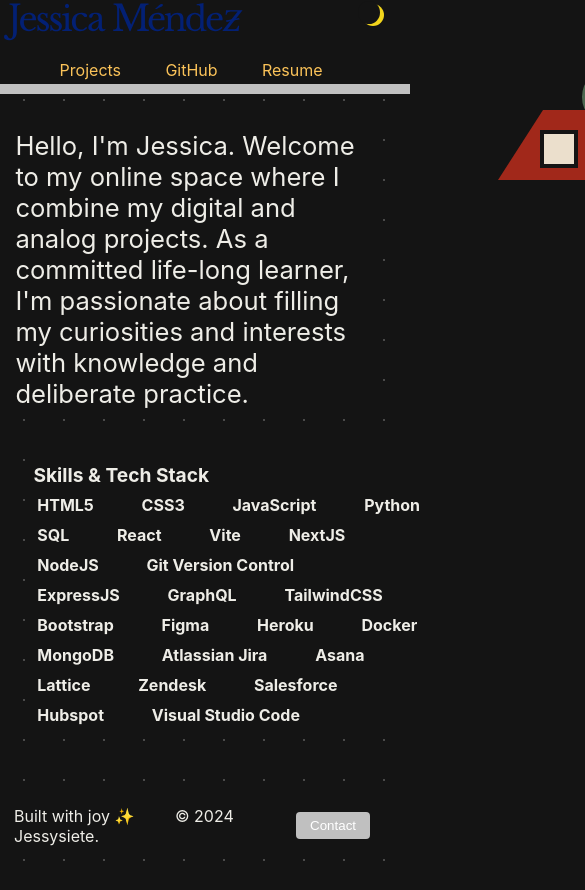
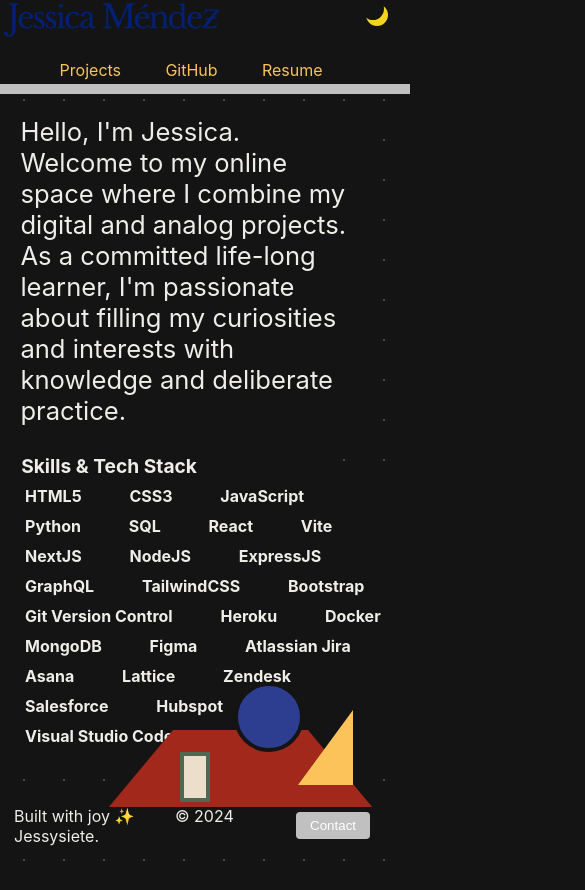
Before and after one commit to jessysiete/portfolio-jessysiete, a React (Vite) app: page / in a window 390 px wide. Shown: the top 890 px of the page, 585 px wide, since content can reach past the window. Built offline with nearby package versions, Linux system fonts and the light colour scheme.

Commit message:
home page shapes and responsive update

```diff
--- a/index.html
+++ b/index.html
@@ -6,7 +6,7 @@
   <head>
     <meta charset="UTF-8" />
     <link rel="icon" type="image/svg+xml" href="/favicon.svg" />
-    <meta name="viewport" content="width=device-width, initial-scale=1.0" />
+    <meta name="viewport" content="width=device-width, initial-scale=1.0, user-scalable=no" />
     <title>J. Mendez</title>
   </head>
   <body>
--- a/src/pages/App/App.css
+++ b/src/pages/App/App.css
@@ -1,3 +1,7 @@
+* {
+  box-sizing: border-box;
+}
+
 :root {
   --background-color: #ebdfcc;
   --background-color-opposite: #141414;
--- a/src/pages/Home/HomePage.css
+++ b/src/pages/Home/HomePage.css
@@ -30,8 +30,8 @@
   flex-direction: column;
   align-items: center;
   width: 98%;
-  height: 100vh;
-  min-height: 600px;
+  height: 100%;
+  min-height: 800px;
   margin-top: 40px;
   padding: 0px;
   /* border: 6px dashed rgb(106, 106, 106); */
@@ -72,6 +72,8 @@
   margin: 0px;
   top: 0px;
   height: fit-content;
+  background-color: var(--background-color);
+
   font-weight: bold;
 
 }
@@ -100,25 +102,28 @@
   width: 520px;
   top: 0px;
   font-size: 1.2rem;
+  background-color: var(--background-color);
+
 }
 
 .shapes {
   width: 210px;
   height: 160px;
   position: relative;
+  display: flex;
   top: -100px;
   /* left: 18px; */
-  left: 408px;
-  z-index: 1000;
+  left: 258px;
+
 }
 
 .trapezoid {
   position: absolute;
-  border-bottom: 70px solid #a1281a;
-  border-left: 45px solid transparent;
-  border-right: 45px solid transparent;
+  border-bottom: 120px solid #a1281a;
+  border-left: 75px solid transparent;
+  border-right: 75px solid transparent;
   height: 0px;
-  width: 105px;
+  width: 335px;
   bottom: 0px;
 }
 
@@ -126,32 +131,32 @@
   position: absolute;
   width: 0;
   height: 0;
-  bottom: 25px;
-  right:15px;
-  border-left: 25px solid transparent;
-  border-right: 25px solid transparent;
-  border-bottom: 50px solid var(--link-color);
+  bottom: 35px;
+  left: 258px;
+  border-left: 55px solid transparent;
+  border-right: 0px solid transparent;
+  border-bottom: 75px solid var(--link-color);
 }
 
 .circle {
   position: absolute;
-  height: 50px;
-  width: 50px;
-  right: 68px;
-  bottom: 54px;
+  height: 80px;
+  width: 80px;
+  left: 166px;
+  bottom: 98px;
   background-color: #2d3e90;
+  border: 4px solid var(--background-color);
   border-radius: 50%;
-  border: 4px solid var(--link-color-opposite);
 }
 
 .square {
   position: absolute;
-  height: 30px;
-  width: 30px;
-  bottom: 12px;
-  left: 42px;
+  height: 70px;
+  width: 40px;
+  bottom: 22px;
+  left: 102px;
   background-color: var(--background-color-opposite);
-  border: 4px solid var(--background-color);
+  border: 4px solid var(--link-color-opposite);
 }
 
 @media (max-width: 1024px) {
@@ -163,9 +168,7 @@
   flex-direction: column;
   align-items: left;
   margin: 0px;
-  /* width: 300px; */
-  /* height: 200px; */
-  top: 200px;
+  top: 320px;
   left: 14px;
   font-weight: bold;
 
@@ -197,6 +200,16 @@
   font-size: 1rem;
 }
 
+
+.shapes {
+  width: 210px;
+  height: 160px;
+  position: relative;
+  top: 40px;
+  /* left: 18px; */
+  left: 140px;
+}
+
 }
 
 @media (max-width: 820px) {
@@ -220,6 +233,12 @@
 
   .home-page {
 
+    min-height: 890px;
+    margin-top: 0px;
+    padding: 0px;
+    /* border: 6px dashed rgb(106, 106, 106); */
+    background-size: 40px 40px;
+    background-image: var(--background-image);
   }
 
 
@@ -227,7 +246,7 @@
     position: absolute;
     display: flex;
     flex-direction: column;
-    padding: 0px 15px 0px 15px;
+    padding: 0px 15px 89px 5px;
     align-items: center;
     width: 94%;
     top: 0px;
@@ -243,7 +262,7 @@
     width: 100%;
     padding: 0px;
     bottom: 0px;
-    top: 90px;
+    top: 116px;
     background-color: var(--background-color);
   }
 
@@ -253,8 +272,9 @@
     flex-direction: column;
     align-items: left;
     align-content: left;
+    left: -10px;
     margin: 0px;
-    width: 100%;
+    width: 96%;
     /* height: 200px; */
     top: 0px;
     /* left: 14px; */
@@ -265,7 +285,7 @@
     margin: 0;
     padding: 0;
     background-color: var(--background-color);
-    width: 100%;
+    width: fit-content;
     justify-content: left;
     align-items: left;
     display: flex;
@@ -284,20 +304,63 @@
     gap: 2px 32px;
     margin: 0px;
     padding: 0px;
-    width: 400px;
+    width: 380px;
     top: 0px;
     font-size: 1rem;
   }
 
 
-  /* .shapes {
-    width: 250px;
+  .shapes {
+    width: 210px;
     height: 160px;
+    position: relative;
+    top: 580px;
+    /* left: 18px; */
+    left: 8px;
+    z-index: 1000;
+  }
+
+  .trapezoid {
     position: absolute;
-    top: 502px;
-    left: 18px;
-    z-index: 1000;
-  } */
+    border-bottom: 90px solid #a1281a;
+    border-left: 75px solid transparent;
+    border-right: 75px solid transparent;
+    height: 0px;
+    width: 285px;
+    bottom: 0px;
+  }
+
+  .triangle {
+    position: absolute;
+    width: 0;
+    height: 0;
+    bottom: 35px;
+    left: 200px;
+    border-left: 55px solid transparent;
+    border-right: 0px solid transparent;
+    border-bottom: 75px solid var(--link-color);
+  }
+
+  .circle {
+    position: absolute;
+    height: 70px;
+    width: 70px;
+    left: 136px;
+    bottom: 68px;
+    background-color: #2d3e90;
+    border: 4px solid var(--background-color);
+    border-radius: 50%;
+  }
+
+  .square {
+    position: absolute;
+    height: 50px;
+    width: 30px;
+    bottom: 18px;
+    left: 82px;
+    background-color: var(--background-color-opposite);
+    border: 4px solid var(--link-color-opposite);
+  }
 
 
 }
--- a/src/pages/Home/HomePage.jsx
+++ b/src/pages/Home/HomePage.jsx
@@ -29,15 +29,15 @@ export default function HomePage() {
             <li className="skill-line">Vite</li>
             <li className="skill-line">NextJS</li>
             <li className="skill-line">NodeJS</li>
-            <li className="skill-line">Git Version Control</li>
             <li className="skill-line">ExpressJS</li>
             <li className="skill-line">GraphQL</li>
             <li className="skill-line">TailwindCSS</li>
             <li className="skill-line">Bootstrap</li>
-            <li className="skill-line">Figma</li>
+            <li className="skill-line">Git Version Control</li>
             <li className="skill-line">Heroku</li>
             <li className="skill-line">Docker</li>
             <li className="skill-line">MongoDB</li>
+            <li className="skill-line">Figma</li>
             <li className="skill-line">Atlassian Jira</li>
             <li className="skill-line">Asana</li>
             <li className="skill-line">Lattice</li>
```
